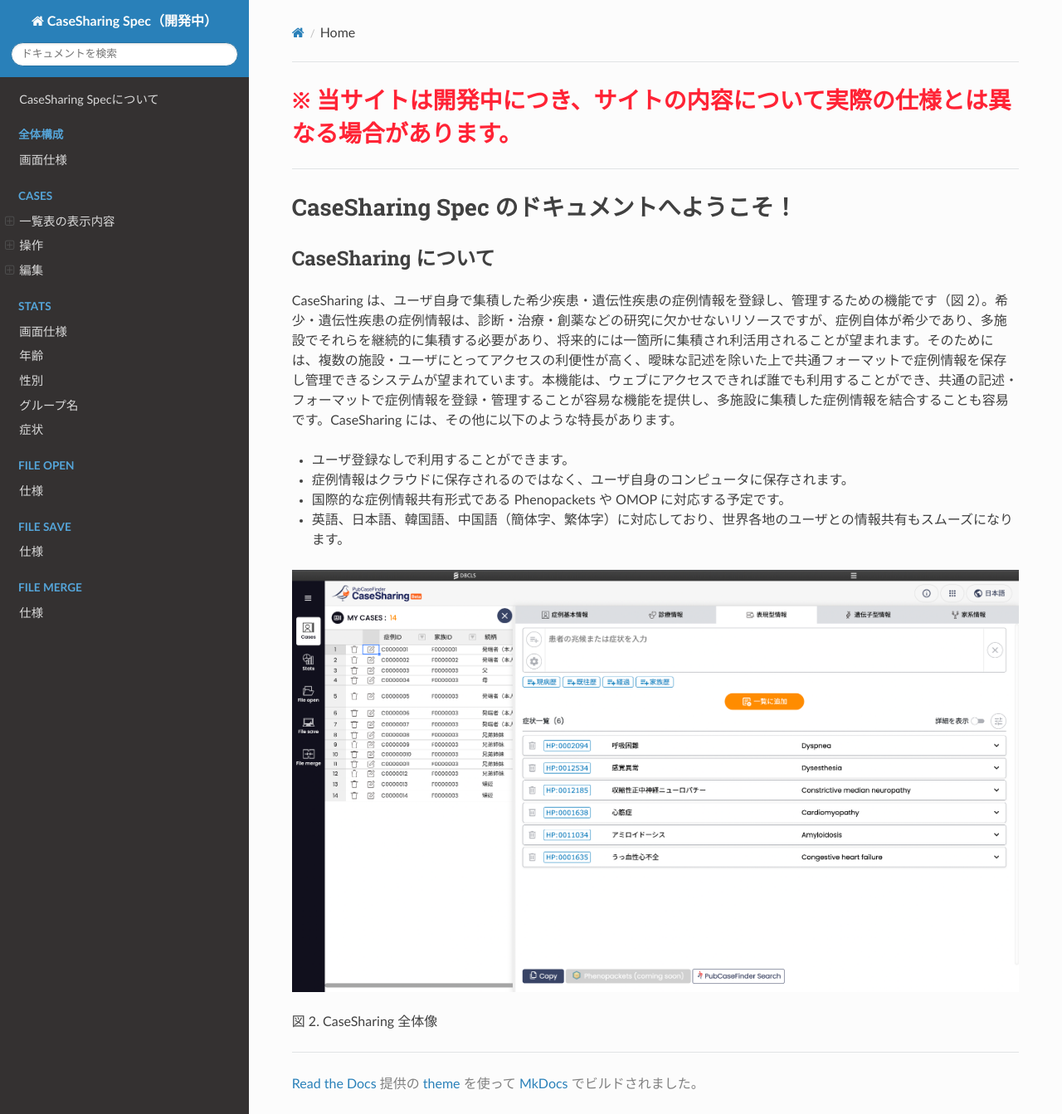
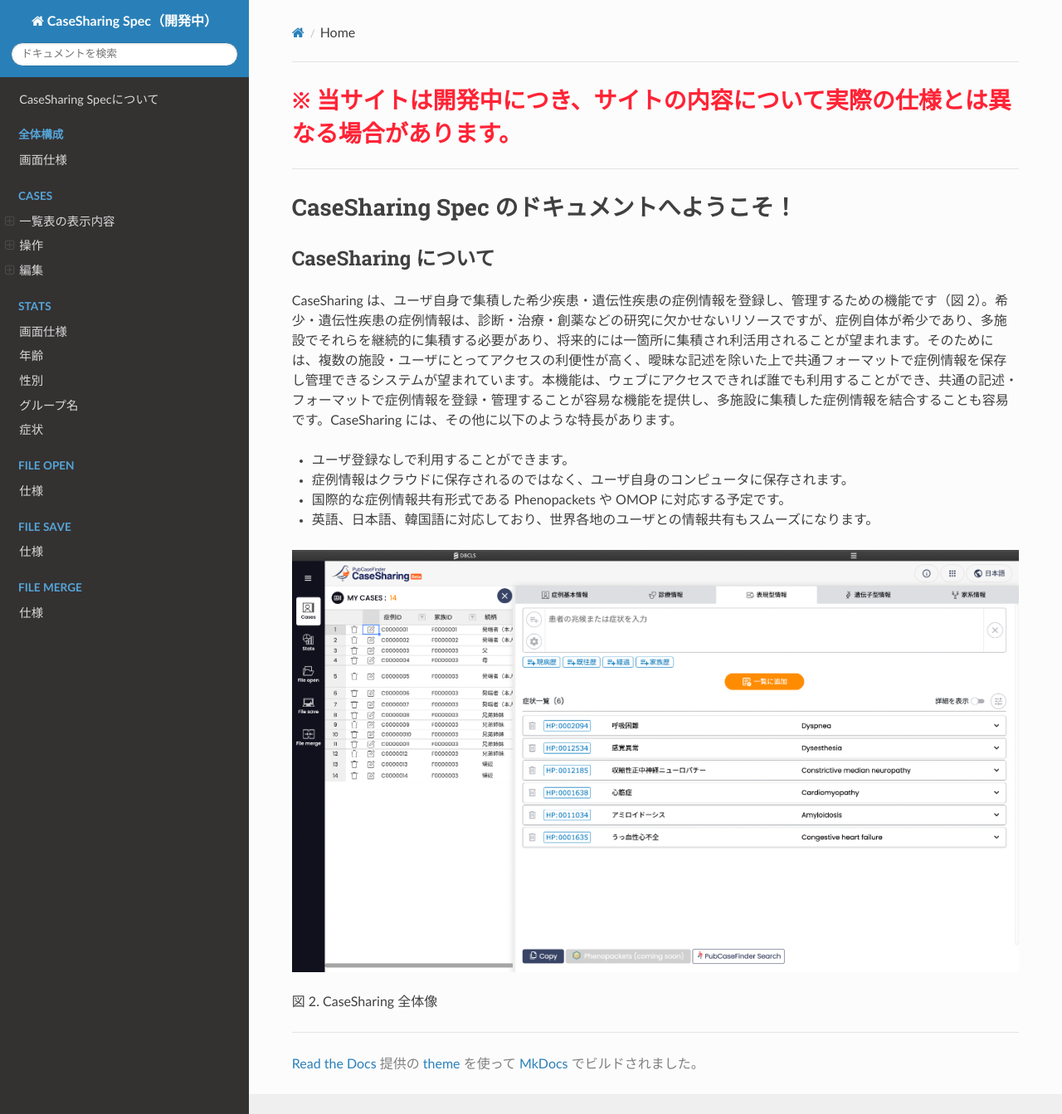
Before and after one commit to PubCaseFinder/pubcasefinder_spec, an MkDocs documentation site: the page built from docs/index.md, in a window 1280 px wide and 1343 px high. Shown: the whole window at 83% size. Built offline with MkDocs 1.6.1, drawn with Linux system fonts in a browser that asks for light colours; nearby versions of some CDN libraries.

Commit message:
説明文修正

```diff
--- a/docs/index.md
+++ b/docs/index.md
@@ -11,7 +11,7 @@ CaseSharing は、ユーザ自身で集積した希少疾患・遺伝性疾患
 - ユーザ登録なしで利用することができます。
 - 症例情報はクラウドに保存されるのではなく、ユーザ自身のコンピュータに保存されます。
 - 国際的な症例情報共有形式である Phenopackets や OMOP に対応する予定です。
-- 英語、日本語、韓国語、中国語（簡体字、繁体字）に対応しており、世界各地のユーザとの情報共有もスムーズになります。
+- 英語、日本語、韓国語に対応しており、世界各地のユーザとの情報共有もスムーズになります。
 
 ![test](./assets/images/PubCaseFinder_fig-2_20230728.png)
 
```
